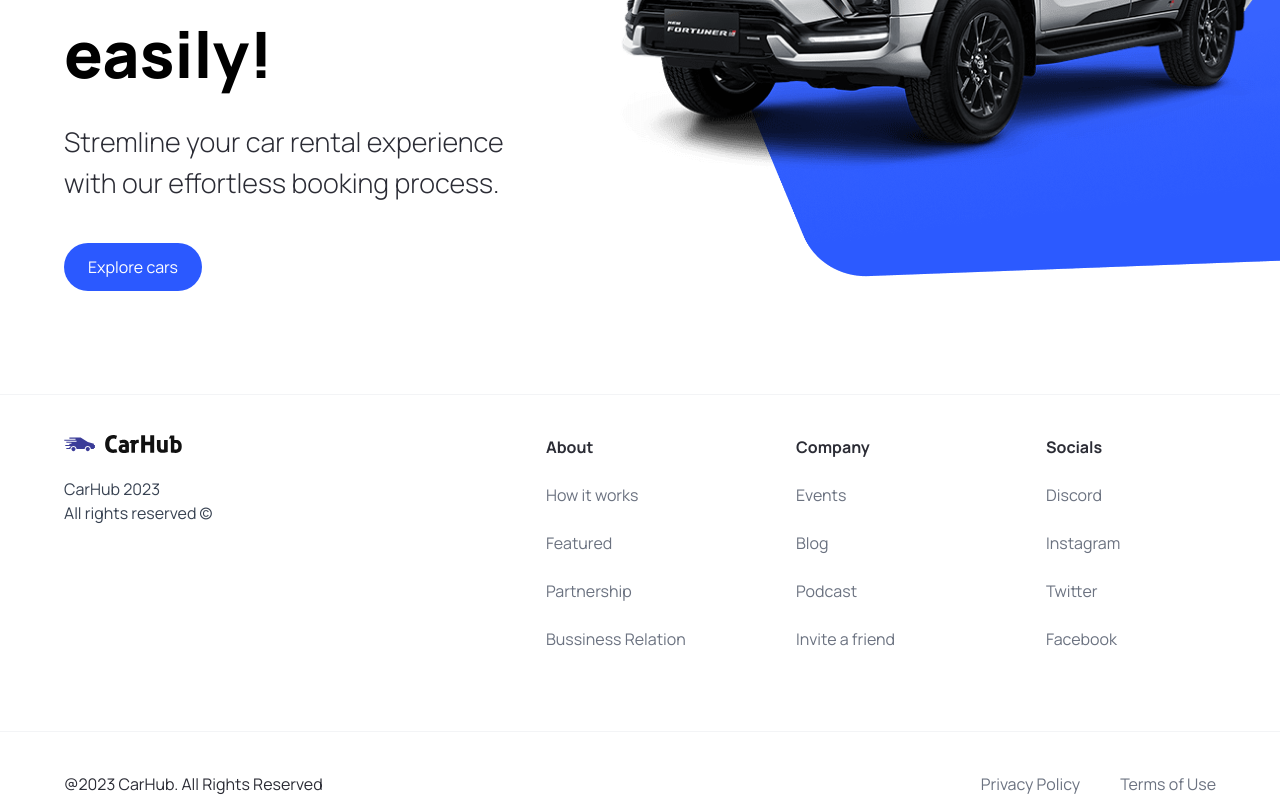
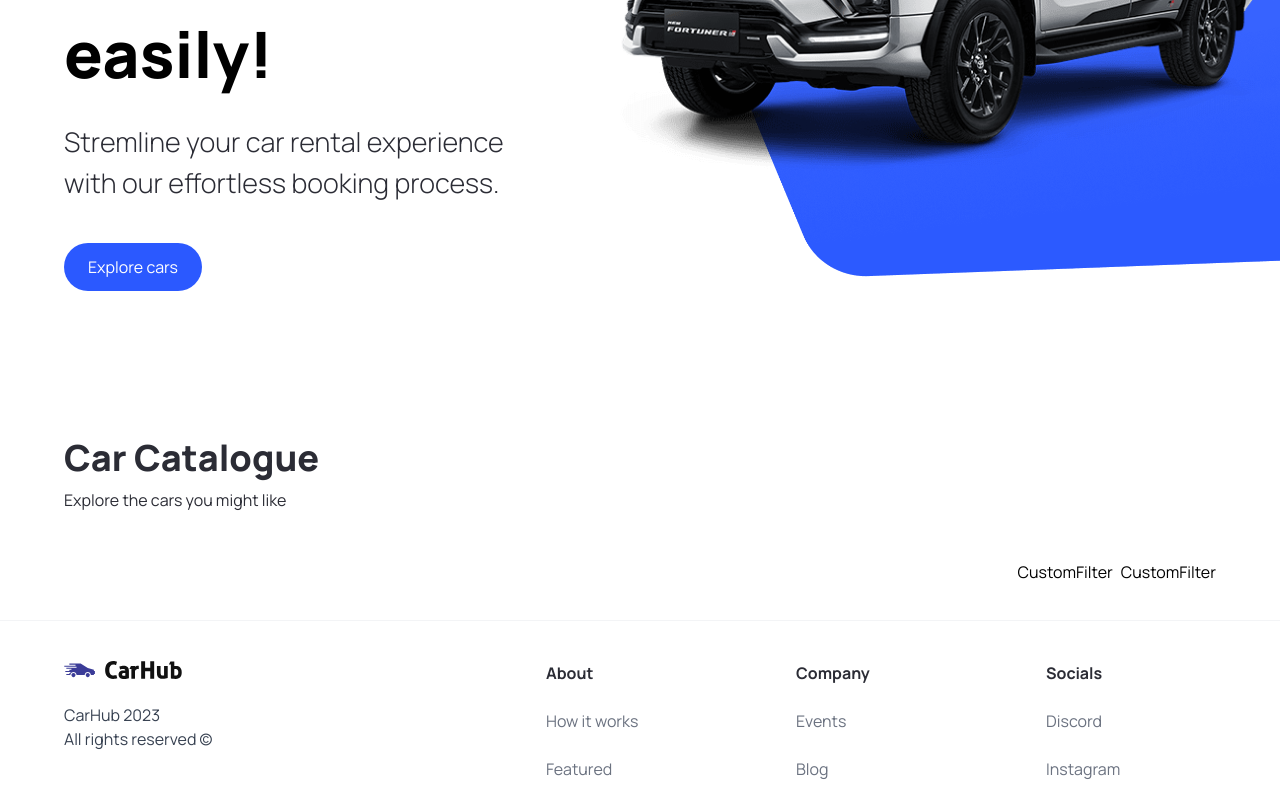
Before and after one commit to yessine-agrebi/CarHub, a Next.js app: page / in a window 1280 px wide. Shown: the part 426-1223 px from the top of the page. Built offline with nearby package versions, Linux system fonts and the light colour scheme.

Commit message:
implementing searchbar

```diff
--- a/app/page.tsx
+++ b/app/page.tsx
@@ -1,8 +1,21 @@
-import { Hero } from "@/components"
+import { CustomFilter, Hero, SearchBar } from "@/components";
 export default function Home() {
   return (
     <main className="overflow-hidden">
       <Hero />
+      <div className="mt-12 padding-x padding-y max-width" id="discover">
+        <div className="home__text-container">
+          <h1 className="text-4xl font-extrabold">Car Catalogue</h1>
+          <p>Explore the cars you might like</p>
+        </div>
+        <div className="home__filters">
+          <SearchBar />
+          <div className="home__filter-container">
+            <CustomFilter title="fuel" />
+            <CustomFilter title="year" />
+          </div>
+        </div>
+      </div>
     </main>
-  )
+  );
 }
--- /dev/null
+++ b/components/CustomFilter.tsx
@@ -0,0 +1,9 @@
+import React from 'react'
+
+const CustomFilter = () => {
+  return (
+    <div>CustomFilter</div>
+  )
+}
+
+export default CustomFilter
--- /dev/null
+++ b/components/SearchBar.tsx
@@ -0,0 +1,20 @@
+"use client";
+
+import { SearchManufacturer } from ".";
+import { useState } from "react";
+const SearchBar = () => {
+  const [manufacturer, setmanufacturer] = useState("");
+  const handleSearch = () => {};
+  return (
+    <form className="searchbar" onSubmit={handleSearch}>
+      <div className="searchbar__item">
+        <SearchManufacturer
+        manufacturer={manufacturer}
+        setManufacturer={setmanufacturer}
+        />
+      </div>
+    </form>
+  );
+};
+
+export default SearchBar;
--- /dev/null
+++ b/components/SearchManufacturer.tsx
@@ -0,0 +1,18 @@
+"use client"
+import { searchManufacturerProps } from '@/types'
+import React from 'react'
+import { Combobox, Transition } from '@headlessui/react'
+
+const SearchManufacturer = ({manufacturer, setManufacturer}: searchManufacturerProps) => {
+  return (
+    <div className='search-manufacturer'>
+        <Combobox>
+            <div className="relative w-full">
+
+            </div>
+        </Combobox>
+    </div>
+  )
+}
+
+export default SearchManufacturer
--- a/package.json
+++ b/package.json
@@ -9,6 +9,7 @@
     "lint": "next lint"
   },
   "dependencies": {
+    "@headlessui/react": "^1.7.17",
     "@types/node": "20.5.1",
     "@types/react": "18.2.20",
     "@types/react-dom": "18.2.7",
--- a/types/index.ts
+++ b/types/index.ts
@@ -6,3 +6,8 @@
     containerStyles?: string;
     handleClick?: MouseEventHandler<HTMLButtonElement>;
 }
+
+export interface searchManufacturerProps {
+    manufacturer: string;
+    setManufacturer: (manufacturer: string) => void;
+}
```
Also changed, not shown: components/index.ts (+7 -1 lines), 1 other file (tests, documents, lock files or other folders).
